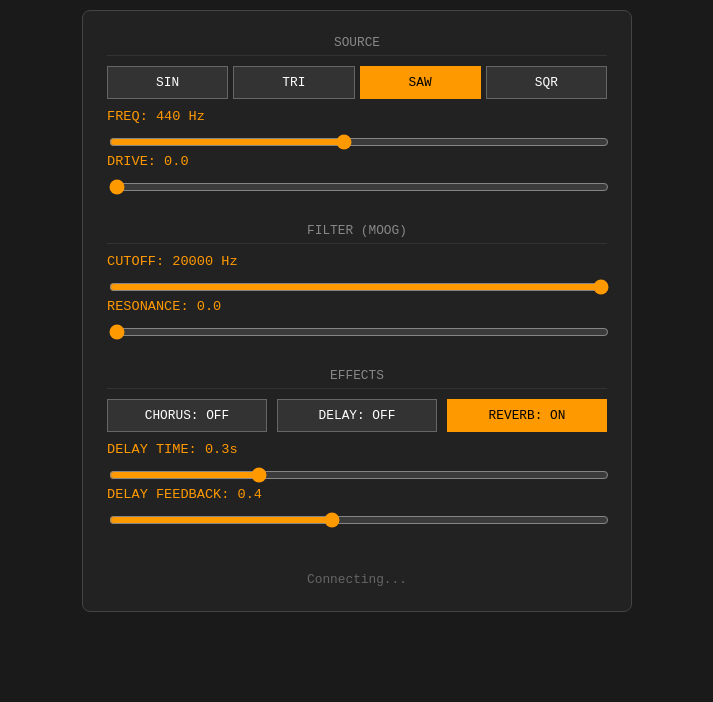
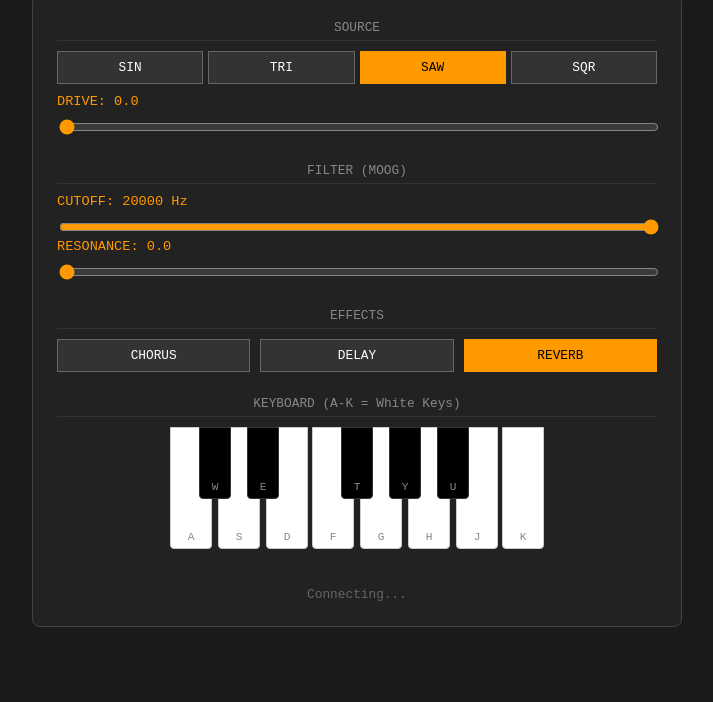
Before and after one commit to dgrogandesign/Zynthora-daisySP, a plain HTML site: page index.html in a window 1280 px wide. Shown: the part 138-840 px from the top of the page, without its empty margins (283-996 px from the left). Drawn offline with Linux system fonts and the light colour scheme.

Commit message:
Added Playable Keyboard (ADSR) and fixed Cutoff slider

```diff
--- a/index.html
+++ b/index.html
@@ -3,7 +3,7 @@
 <head>
     <meta charset="UTF-8">
     <meta name="viewport" content="width=device-width, initial-scale=1.0">
-    <title>Zynthora Full FX</title>
+    <title>Zynthora Playable</title>
     <style>
         body {
             font-family: monospace;
@@ -17,6 +17,7 @@
             margin: 0;
             padding: 20px;
             touch-action: none;
+            user-select: none;
         }
         h1 { border-bottom: 2px solid #ff9900; padding-bottom: 0.5rem; margin-top: 0; }
 
@@ -26,7 +27,7 @@
             padding: 1.5rem;
             border-radius: 8px;
             width: 90%;
-            max-width: 500px;
+            max-width: 600px;
             display: grid;
             gap: 1.5rem;
         }
@@ -62,9 +63,50 @@
             border-color: #ff9900;
         }
 
-        .fx-row {
+        .fx-row { display: flex; gap: 10px; }
+
+        /* KEYBOARD STYLES */
+        .keyboard {
             display: flex;
-            gap: 10px;
+            justify-content: center;
+            gap: 4px;
+            margin-top: 10px;
+            height: 120px;
+        }
+        .key {
+            background: #fff;
+            border-radius: 0 0 4px 4px;
+            width: 40px;
+            position: relative;
+            cursor: pointer;
+        }
+        .key.black {
+            background: #000;
+            color: #fff;
+            height: 70px;
+            width: 30px;
+            margin-left: -17px;
+            margin-right: -17px;
+            z-index: 2;
+            border: 1px solid #333;
+        }
+        .key.white {
+            height: 100%;
+            z-index: 1;
+            border: 1px solid #ccc;
+        }
+        .key.active {
+            background: #ff9900 !important;
+        }
+        .key span {
+            position: absolute;
+            bottom: 5px;
+            left: 0;
+            right: 0;
+            text-align: center;
+            color: #888;
+            font-size: 0.7rem;
+            pointer-events: none;
         }
 
         #status {
@@ -76,7 +118,7 @@
     </style>
 </head>
 <body>
-    <h1>ZYNTHORA FX</h1>
+    <h1>ZYNTHORA PLAYABLE</h1>
 
     <div class="panel">
 
@@ -92,10 +134,6 @@
                 </div>
             </div>
             <div class="control" style="margin-top: 10px;">
-                <label>FREQ: <span id="freqVal">440</span> Hz</label>
-                <input type="range" id="freq" min="50" max="880" value="440" step="1">
-            </div>
-            <div class="control">
                 <label>DRIVE: <span id="driveVal">0.0</span></label>
                 <input type="range" id="drive" min="0" max="1" value="0.0" step="0.01">
             </div>
@@ -105,7 +143,7 @@
         <div>
             <div class="section-title">FILTER (MOOG)</div>
             <div class="control">
-                <label>CUTOFF: <span id="cutVal">20000</span> Hz</label>
+                <label>CUTOFF: <span id="cutoffVal">20000</span> Hz</label>
                 <input type="range" id="cutoff" min="100" max="10000" value="10000" step="10">
             </div>
             <div class="control">
@@ -118,18 +156,17 @@
         <div>
             <div class="section-title">EFFECTS</div>
             <div class="fx-row">
-                <button id="chorusBtn" onclick="toggleChorus()">CHORUS: OFF</button>
-                <button id="delayBtn" onclick="toggleDelay()">DELAY: OFF</button>
-                <button id="verbBtn" onclick="toggleReverb()" class="active">REVERB: ON</button>
+                <button id="chorusBtn" onclick="toggleChorus()">CHORUS</button>
+                <button id="delayBtn" onclick="toggleDelay()">DELAY</button>
+                <button id="verbBtn" onclick="toggleReverb()" class="active">REVERB</button>
             </div>
+        </div>
 
-            <div class="control" style="margin-top: 10px;">
-                <label>DELAY TIME: <span id="dtimeVal">0.3</span>s</label>
-                <input type="range" id="dtime" min="0.05" max="0.9" value="0.3" step="0.01">
-            </div>
-            <div class="control">
-                <label>DELAY FEEDBACK: <span id="dfeedVal">0.4</span></label>
-                <input type="range" id="dfeed" min="0" max="0.9" value="0.4" step="0.01">
+        <!-- KEYBOARD -->
+        <div>
+            <div class="section-title">KEYBOARD (A-K = White Keys)</div>
+            <div class="keyboard" id="kb">
+                <!-- Generated by JS -->
             </div>
         </div>
 
@@ -138,20 +175,12 @@
 
     <script>
         const els = {
-            freq: document.getElementById('freq'),
             drive: document.getElementById('drive'),
             cutoff: document.getElementById('cutoff'),
             res: document.getElementById('res'),
-            dtime: document.getElementById('dtime'),
-            dfeed: document.getElementById('dfeed'),
-
-            freqVal: document.getElementById('freqVal'),
             driveVal: document.getElementById('driveVal'),
-            cutVal: document.getElementById('cutVal'),
+            cutoffVal: document.getElementById('cutoffVal'), // FIXED
             resVal: document.getElementById('resVal'),
-            dtimeVal: document.getElementById('dtimeVal'),
-            dfeedVal: document.getElementById('dfeedVal'),
-
             status: document.getElementById('status')
         };
 
@@ -173,20 +202,21 @@
             }
         }
 
-        // Bind Sliders
         const bind = (id, cmd) => {
-            els[id].addEventListener('input', (e) => {
-                els[id + 'Val'].textContent = e.target.value;
+            const el = els[id];
+            if (!el) {
+                console.error("Missing element for bind:", id);
+                return;
+            }
+            el.addEventListener('input', (e) => {
+                const valEl = els[id + 'Val'];
+                if (valEl) valEl.textContent = e.target.value;
                 send(cmd, e.target.value);
             });
         };
-
-        bind('freq', 'freq');
         bind('drive', 'drive');
         bind('cutoff', 'cutoff');
         bind('res', 'res');
-        bind('dtime', 'dtime');
-        bind('dfeed', 'dfeed');
 
         window.setWave = (type, btn) => {
             document.querySelectorAll('#waveforms button').forEach(b => b.classList.remove('active'));
@@ -194,32 +224,88 @@
             send('wave', type);
         };
 
-        let verbOn = true;
-        window.toggleReverb = () => {
-            verbOn = !verbOn;
-            const btn = document.getElementById('verbBtn');
-            btn.classList.toggle('active', verbOn);
-            btn.textContent = "REVERB: " + (verbOn ? "ON" : "OFF");
-            send('reverb', verbOn ? 1 : 0);
+        const toggleFx = (btnId, cmd, startState) => {
+            let state = startState;
+            const btn = document.getElementById(btnId);
+            const update = () => {
+                btn.classList.toggle('active', state);
+                send(cmd, state ? 1 : 0);
+            };
+            // update(); // Set initial
+            return () => { state = !state; update(); };
         };
 
-        let chorusOn = false;
-        window.toggleChorus = () => {
-            chorusOn = !chorusOn;
-            const btn = document.getElementById('chorusBtn');
-            btn.classList.toggle('active', chorusOn);
-            btn.textContent = "CHORUS: " + (chorusOn ? "ON" : "OFF");
-            send('chorus', chorusOn ? 1 : 0);
-        };
+        window.toggleReverb = toggleFx('verbBtn', 'reverb', true);
+        window.toggleChorus = toggleFx('chorusBtn', 'chorus', false);
+        window.toggleDelay  = toggleFx('delayBtn', 'delay', false);
 
-        let delayOn = false;
-        window.toggleDelay = () => {
-            delayOn = !delayOn;
-            const btn = document.getElementById('delayBtn');
-            btn.classList.toggle('active', delayOn);
-            btn.textContent = "DELAY: " + (delayOn ? "ON" : "OFF");
-            send('delay', delayOn ? 1 : 0);
-        };
+        // --- KEYBOARD LOGIC ---
+        const keys = [
+            { note: 60, key: 'a', type: 'white' }, // C4
+            { note: 61, key: 'w', type: 'black' }, // C#
+            { note: 62, key: 's', type: 'white' }, // D
+            { note: 63, key: 'e', type: 'black' }, // D#
+            { note: 64, key: 'd', type: 'white' }, // E
+            { note: 65, key: 'f', type: 'white' }, // F
+            { note: 66, key: 't', type: 'black' }, // F#
+            { note: 67, key: 'g', type: 'white' }, // G
+            { note: 68, key: 'y', type: 'black' }, // G#
+            { note: 69, key: 'h', type: 'white' }, // A
+            { note: 70, key: 'u', type: 'black' }, // A#
+            { note: 71, key: 'j', type: 'white' }, // B
+            { note: 72, key: 'k', type: 'white' }, // C5
+        ];
+
+        const kbEl = document.getElementById('kb');
+        keys.forEach(k => {
+            const div = document.createElement('div');
+            div.className = `key ${k.type}`;
+            div.id = `key-${k.key}`;
+            div.innerHTML = `<span>${k.key.toUpperCase()}</span>`;
+
+            // Mouse/Touch Events
+            const down = (e) => { e.preventDefault(); playNote(k.note, div); };
+            const up = (e) => { e.preventDefault(); stopNote(div); };
+
+            div.addEventListener('mousedown', down);
+            div.addEventListener('mouseup', up);
+            div.addEventListener('mouseleave', up);
+            div.addEventListener('touchstart', down);
+            div.addEventListener('touchend', up);
+
+            kbEl.appendChild(div);
+        });
+
+        let activeKey = null;
+
+        function playNote(note, el) {
+            if (activeKey === note) return; // Ignore repeats
+            activeKey = note;
+            if(el) el.classList.add('active');
+            send('note', note);
+            send('gate', 1);
+        }
+
+        function stopNote(el) {
+            if(el) el.classList.remove('active');
+            send('gate', 0);
+            activeKey = null;
+        }
+
+        document.addEventListener('keydown', (e) => {
+            if (e.repeat) return;
+            const k = keys.find(x => x.key === e.key.toLowerCase());
+            if (k) {
+                playNote(k.note, document.getElementById(`key-${k.key}`));
+            }
+        });
+
+        document.addEventListener('keyup', (e) => {
+            const k = keys.find(x => x.key === e.key.toLowerCase());
+            if (k) {
+                stopNote(document.getElementById(`key-${k.key}`));
+            }
+        });
 
         connect();
     </script>
```
Also changed, not shown: 2 other files.
